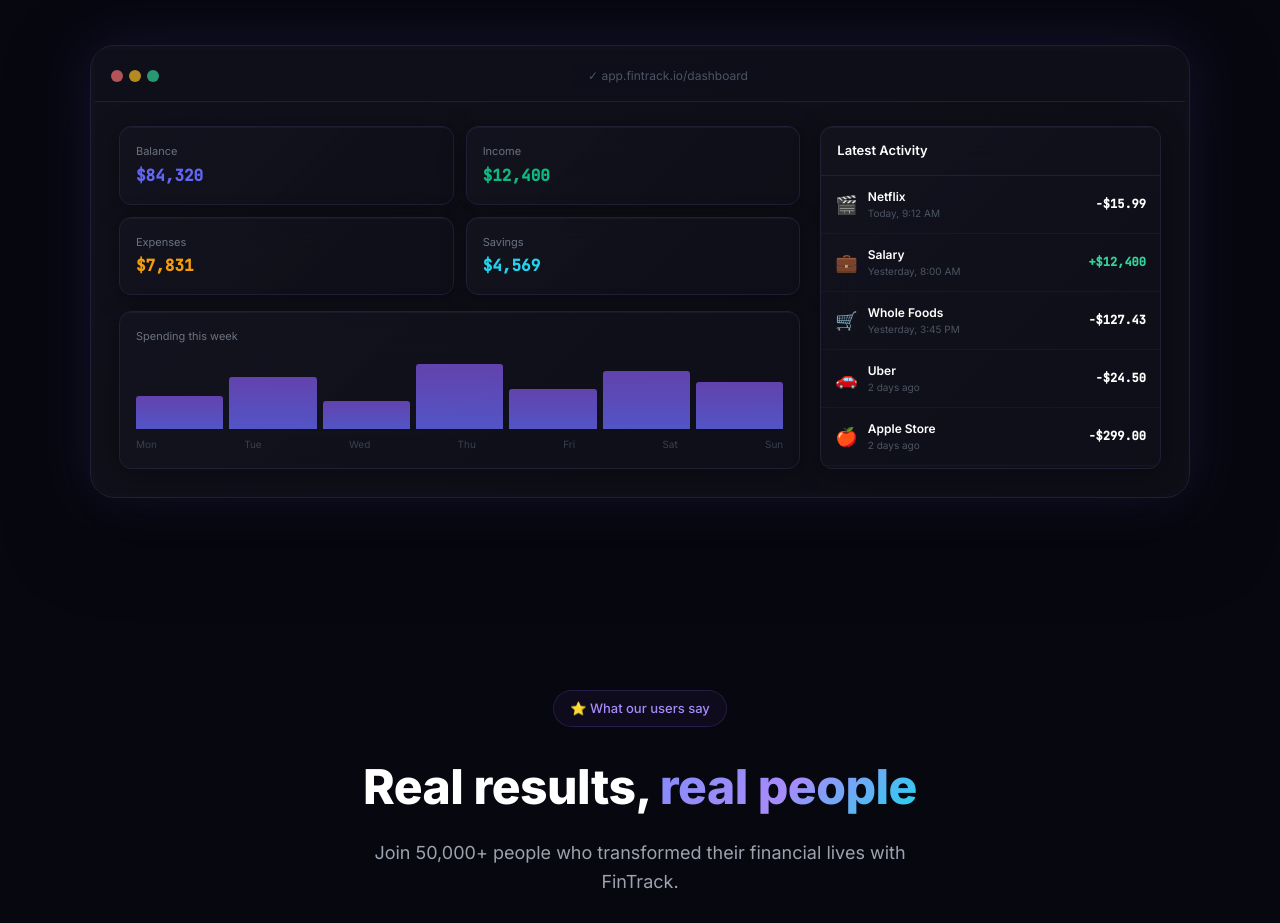
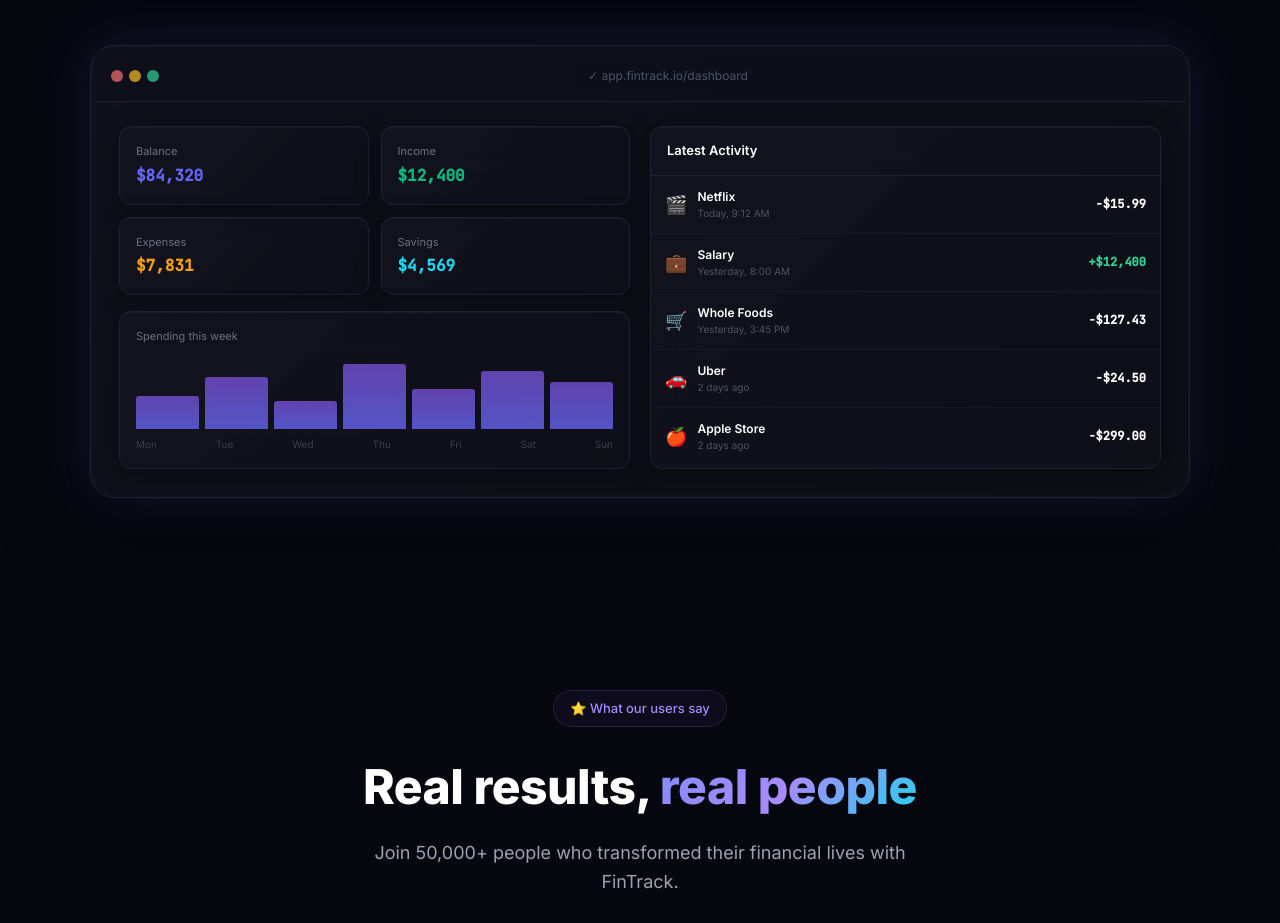
Before and after one commit to vishalrj291/Fintrack-Smart-Expense-Tracker, a React (Vite) app: page / in a window 1280 px wide. Shown: the part 3100-4023 px from the top of the page. Built offline with nearby package versions, Linux system fonts and the light colour scheme.

Commit message:
Refine landing page layout

```diff
--- a/src/pages/LandingPage.jsx
+++ b/src/pages/LandingPage.jsx
@@ -58,7 +58,8 @@
             </div>
 
             <div style={{ padding: '24px', background: 'rgba(14,14,26,0.3)' }}>
-              <div style={{ display: 'grid', gridTemplateColumns: '2fr 1fr', gap: '20px' }} className="grid-cols-1 lg:grid-cols-3">
+              {/* Responsive grid using CSS auto-fit */}
+              <div style={{ display: 'grid', gridTemplateColumns: 'repeat(auto-fit, minmax(240px, 1fr))', gap: '20px' }}>
                 {/* Left side */}
                 <div style={{ display: 'flex', flexDirection: 'column', gap: '16px' }}>
                   {/* Stats */}
@@ -118,13 +119,12 @@
                         style={{
                           display: 'flex', alignItems: 'center', gap: '10px',
                           padding: '12px 14px', borderBottom: '1px solid rgba(31,31,53,0.5)',
-                          cursor: 'pointer', transition: 'background 0.2s',
+                          cursor: 'pointer',
                         }}
                         initial={{ opacity: 0, x: 10 }}
                         whileInView={{ opacity: 1, x: 0 }}
                         transition={{ delay: 0.5 + i * 0.08 }}
-                        onMouseEnter={e => e.currentTarget.style.background = 'rgba(255,255,255,0.03)'}
-                        onMouseLeave={e => e.currentTarget.style.background = 'none'}
+                        whileHover={{ background: 'rgba(255,255,255,0.03)' }}
                       >
                         <span style={{ fontSize: '18px' }}>{t.icon}</span>
                         <div style={{ flex: 1, minWidth: 0 }}>
@@ -154,10 +154,13 @@
       initial="initial"
       animate="enter"
       exit="exit"
-      style={{ position: 'relative', minHeight: '100vh' }}
+      style={{ minHeight: '100vh', backgroundColor: '#070710' }}
     >
+      {/* Animated background — fixed, z=0 */}
       <AnimatedBackground />
-      <div style={{ position: 'relative', zIndex: 10 }}>
+
+      {/* All content above background — z=1 */}
+      <div style={{ position: 'relative', zIndex: 1 }}>
   <Navbar theme={theme} setTheme={setTheme} />
   <HeroSection />
   <TrustSection />
```
Lines whose indentation alone changed are shown as unchanged.
